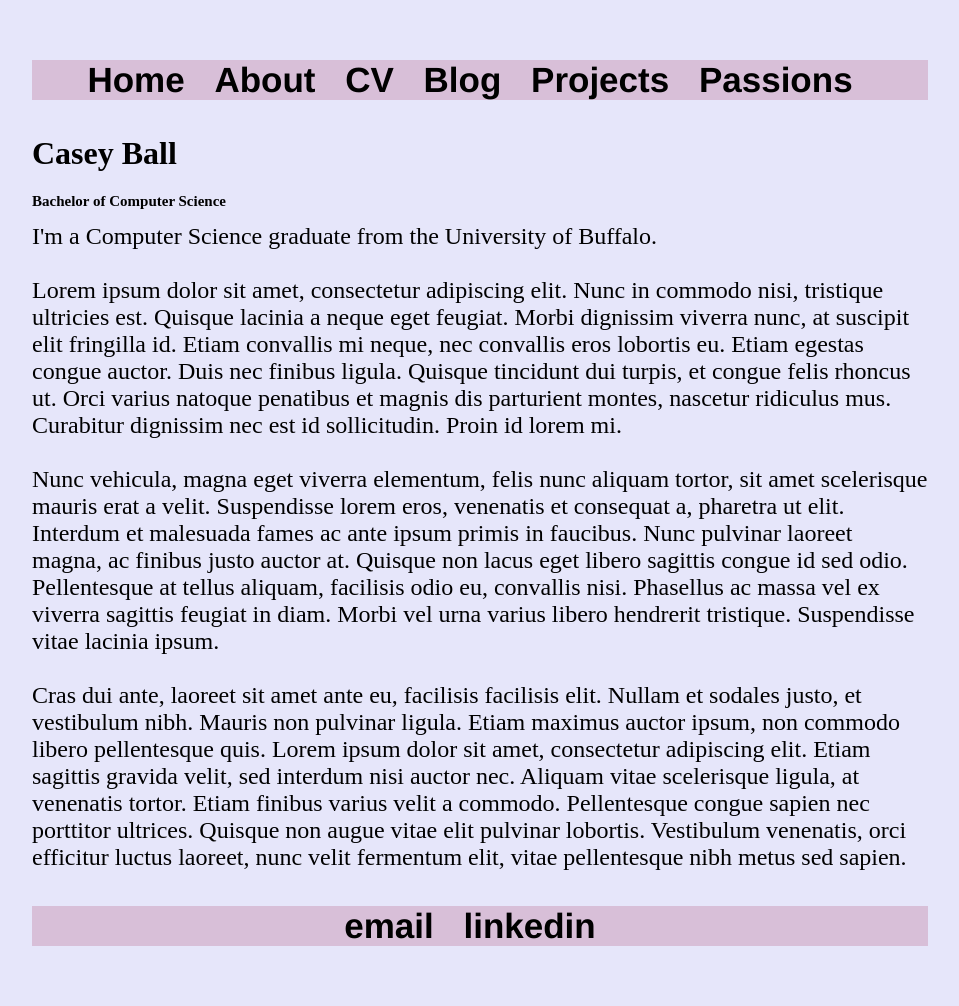
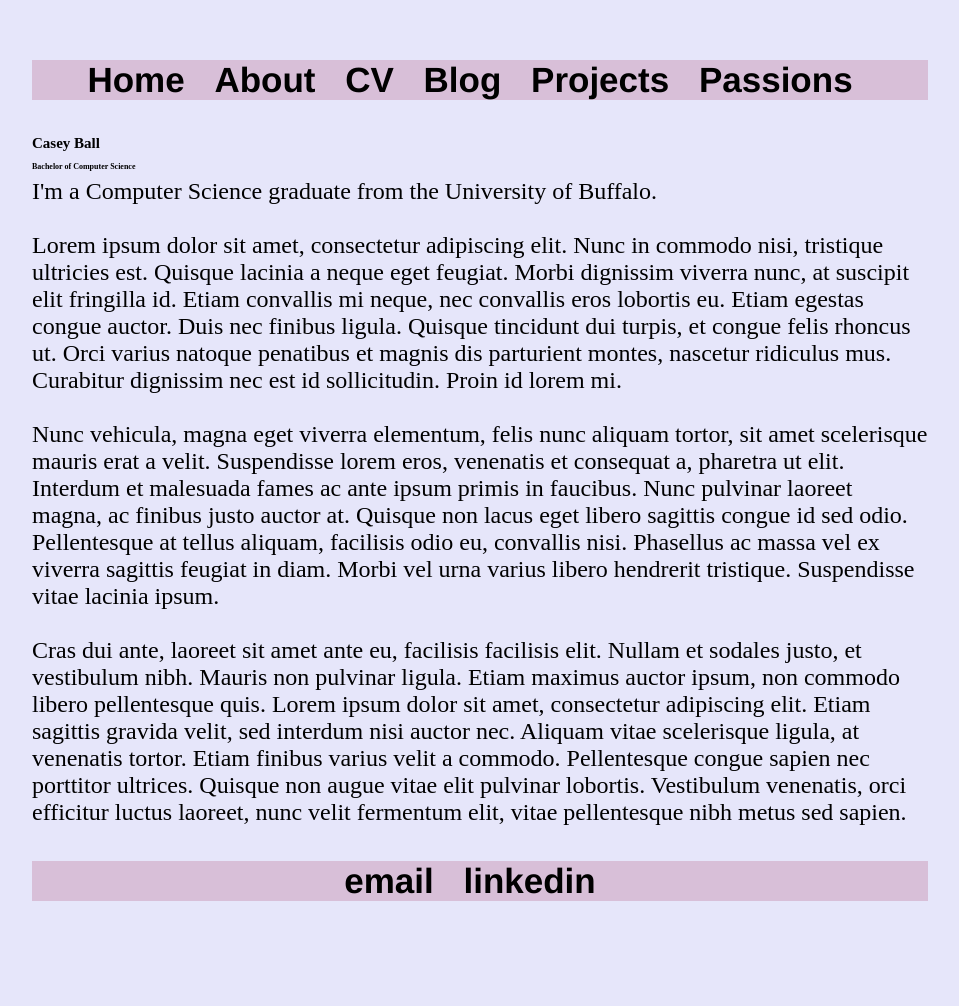
Before and after one commit to cmball2/github.io, a Jekyll site: the page built from index.html, in a window 1280 px wide. Shown: the whole page, without its empty margins (160-1119 px from the left). Built offline with Jekyll 4.4.1, drawn with Linux system fonts in a browser that asks for light colours; after the commit the page ends 961 px from its top, so only the background shows below that.

Commit message:
Update index.html

```diff
--- a/index.html
+++ b/index.html
@@ -3,9 +3,8 @@ layout: default
 title: Casey Ball
 ---
 <div class="blurb">
-	<h1>Casey Ball</h1>
-	<FONT SIZE=0.6em>
-	<h2>Bachelor of Computer Science</h2>
+	<h1 style="font-size:15px">Casey Ball</h1>
+	<h2 style="font-size:8px">Bachelor of Computer Science</h2>
 	<FONT COLOR=#000000>
 	<FONT SIZE=5px>
 	<p1>I'm a Computer Science graduate from the University of Buffalo.</p1>
```
